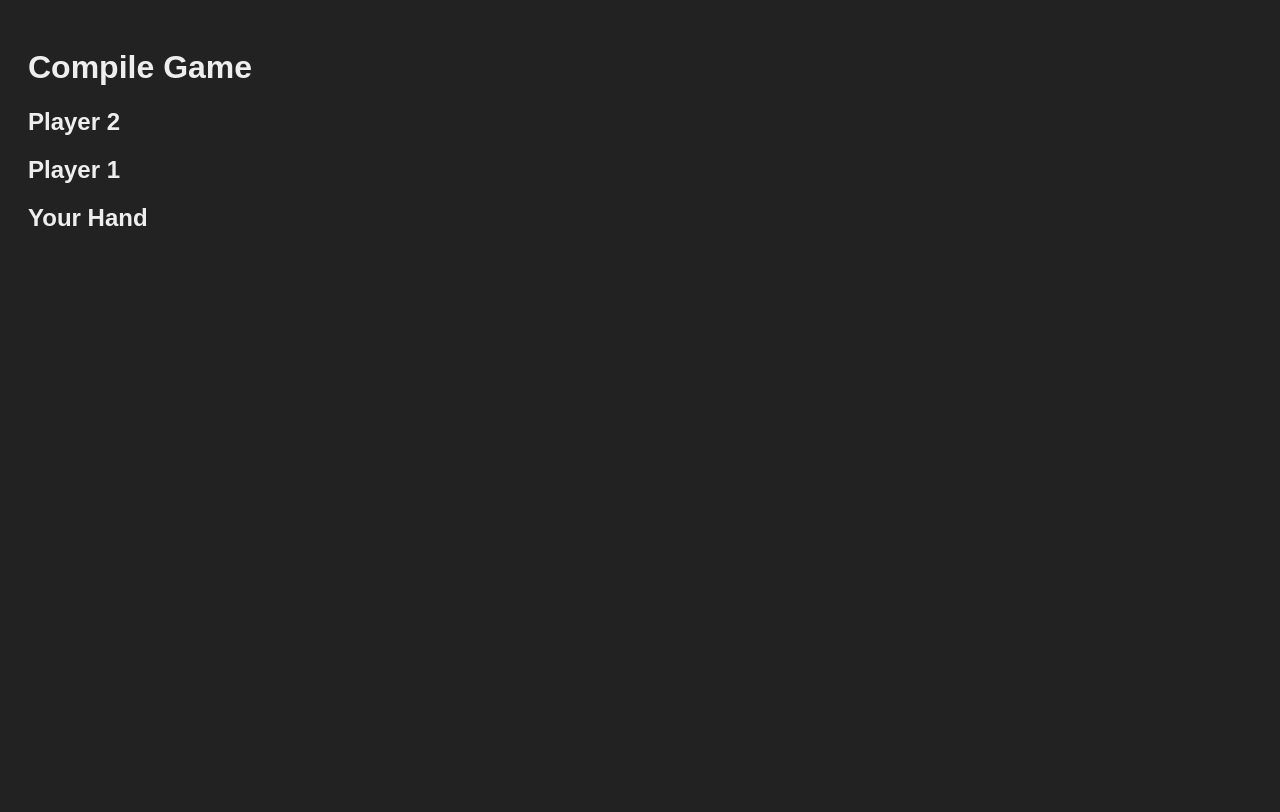
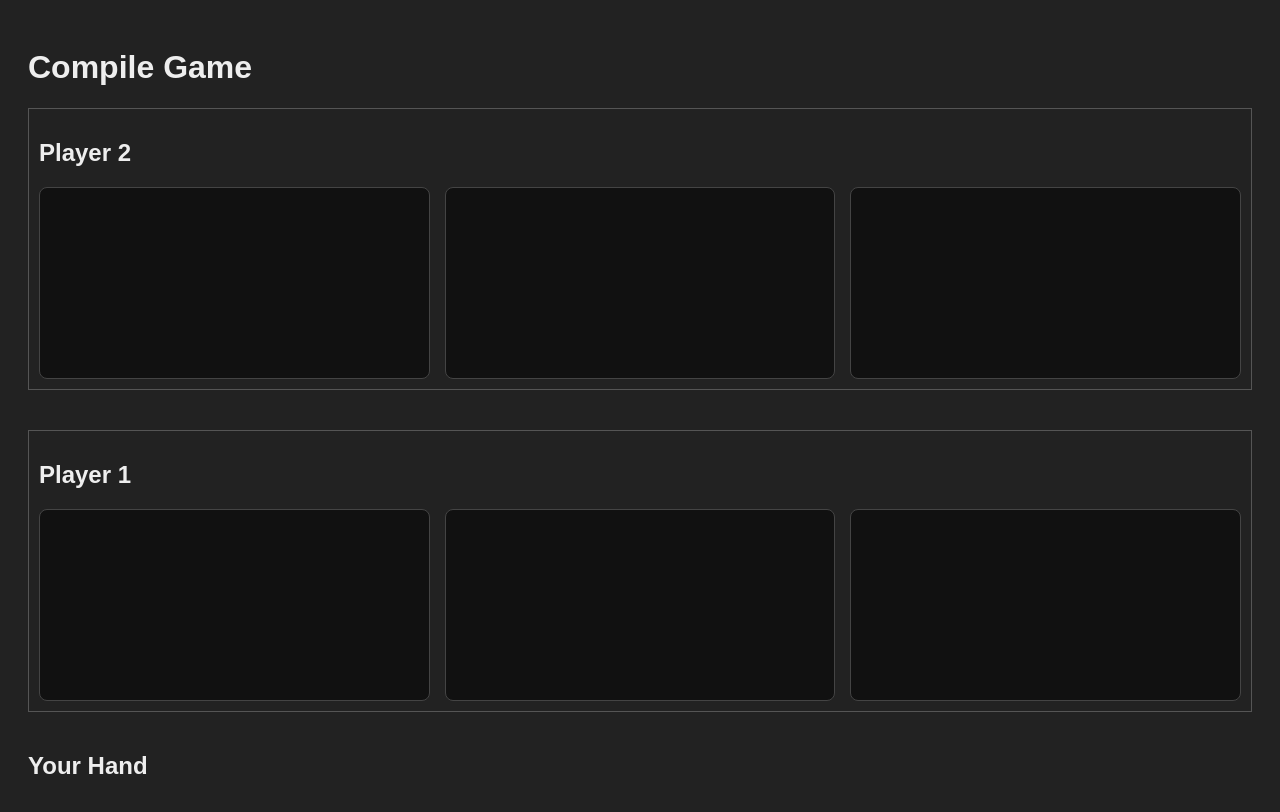
Before and after one commit to lucasrochester/compile-game, a website: page public/index.html in a window 1280 px wide. Drawn offline with Linux system fonts and the light colour scheme.

Commit message:
Update style.css

```diff
--- a/public/style.css
+++ b/public/style.css
@@ -28,3 +28,44 @@ body {
   font-size: 0.85em;
   white-space: pre-wrap;
 }
+#game-board {
+  display: flex;
+  flex-direction: column;
+  gap: 40px;
+  margin-bottom: 40px;
+}
+
+.player-area {
+  border: 1px solid #555;
+  padding: 10px;
+}
+
+.lines {
+  display: flex;
+  gap: 15px;
+}
+
+.line {
+  flex: 1;
+  min-height: 180px;
+  background: #111;
+  border: 1px solid #444;
+  border-radius: 8px;
+  padding: 5px;
+  display: flex;
+  flex-direction: column-reverse;
+  align-items: center;
+  overflow-x: auto;
+  overflow-y: hidden;
+  white-space: nowrap;
+}
+
+.line .card {
+  margin-bottom: -120px; /* stack overlap */
+  cursor: pointer;
+  width: 120px;
+}
+
+#line .card.face-down {
+  filter: brightness(0.5);
+}
```
